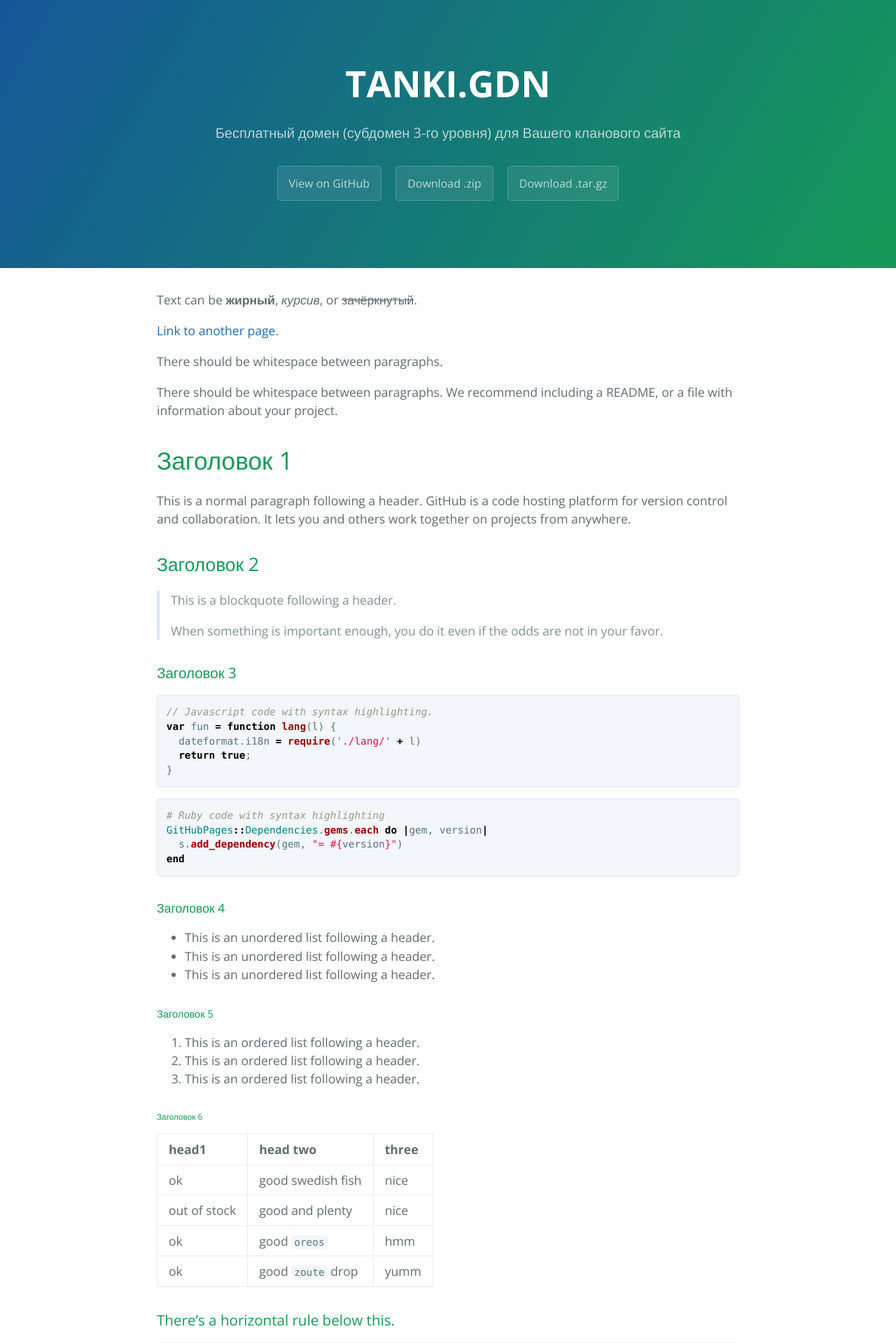
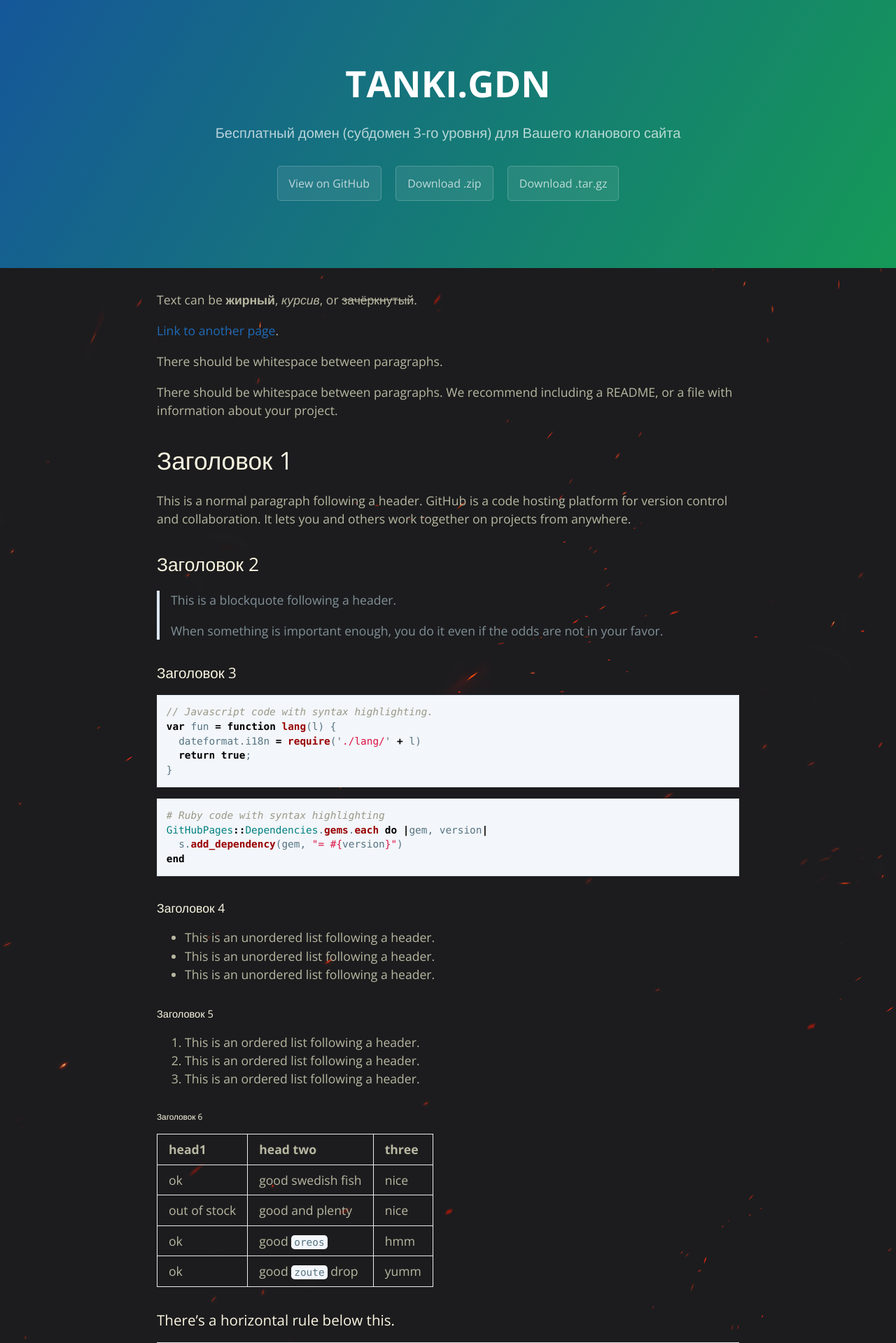
Before and after one commit to tankigdn/tankigdn.github.io, a Jekyll site: the page built from index.md, in a window 1280 px wide. Shown: the top 1919 px of the page at 70% size. Built offline with Jekyll 4.4.1, drawn with Linux system fonts in a browser that asks for light colours.

Commit message:
Update style

```diff
--- a/assets/css/style.css
+++ b/assets/css/style.css
@@ -403,7 +403,9 @@ body {
     font-family: "Open Sans", "Helvetica Neue", Helvetica, Arial, sans-serif;
     font-size: 16px;
     line-height: 1.5;
-    color: #606c71;
+    color: #b8b8a2;
+	background: url("/assets/images/sparkles.png") repeat-y 50% 0 #1c1c1e;
+}
 }
 #skip-to-content {
     height: 1px;
@@ -582,7 +584,7 @@ a:hover {
     margin-top: 2rem;
     margin-bottom: 1rem;
     font-weight: normal;
-    color: #159957;
+    color: #f9f5e1;
 }
 .main-content p {
     margin-bottom: 1em;
```
Also changed, not shown: assets/images/sparkles.png (added).
